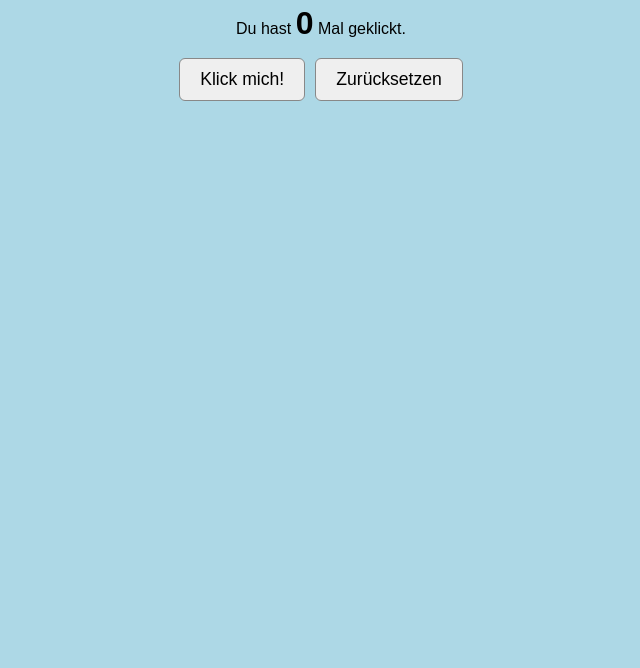
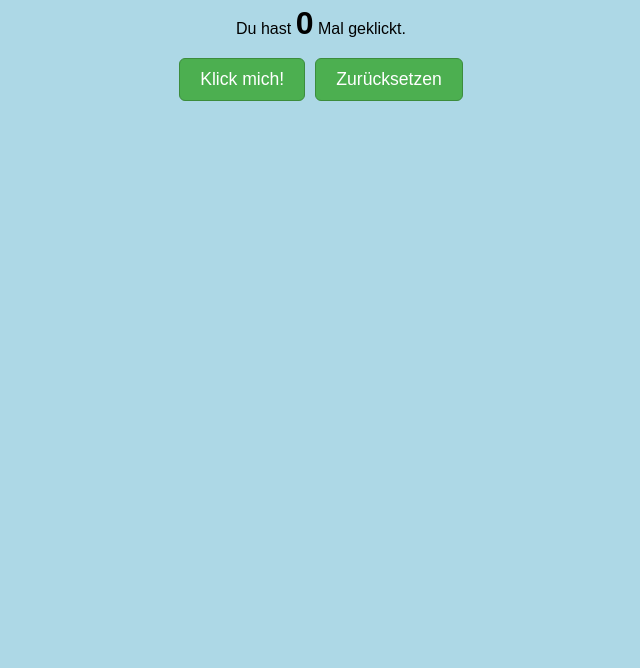
Before and after one commit to 0rpheus23/click-counter, a plain HTML site: page index.html in a window 1280 px wide. Shown: the part 132-800 px from the top of the page, without its empty margins (319-959 px from the left). Drawn offline with Linux system fonts and the light colour scheme.

Commit message:
Make buttons green

```diff
--- a/index.html
+++ b/index.html
@@ -33,7 +33,9 @@
       padding: 10px 20px;
       cursor: pointer;
       border-radius: 6px;       /* Ecken abrunden */
-      border: 1px solid #888;   /* dünner Rahmen */
+      border: 1px solid #3c8c3d;   /* dünner Rahmen */
+      background-color: #4caf50;   /* gruener Hintergrund */
+      color: #fff;                 /* weiße Schrift für Kontrast */
     }
   </style>
 
```
Also changed, not shown: todo.html (+3 -1 lines).
